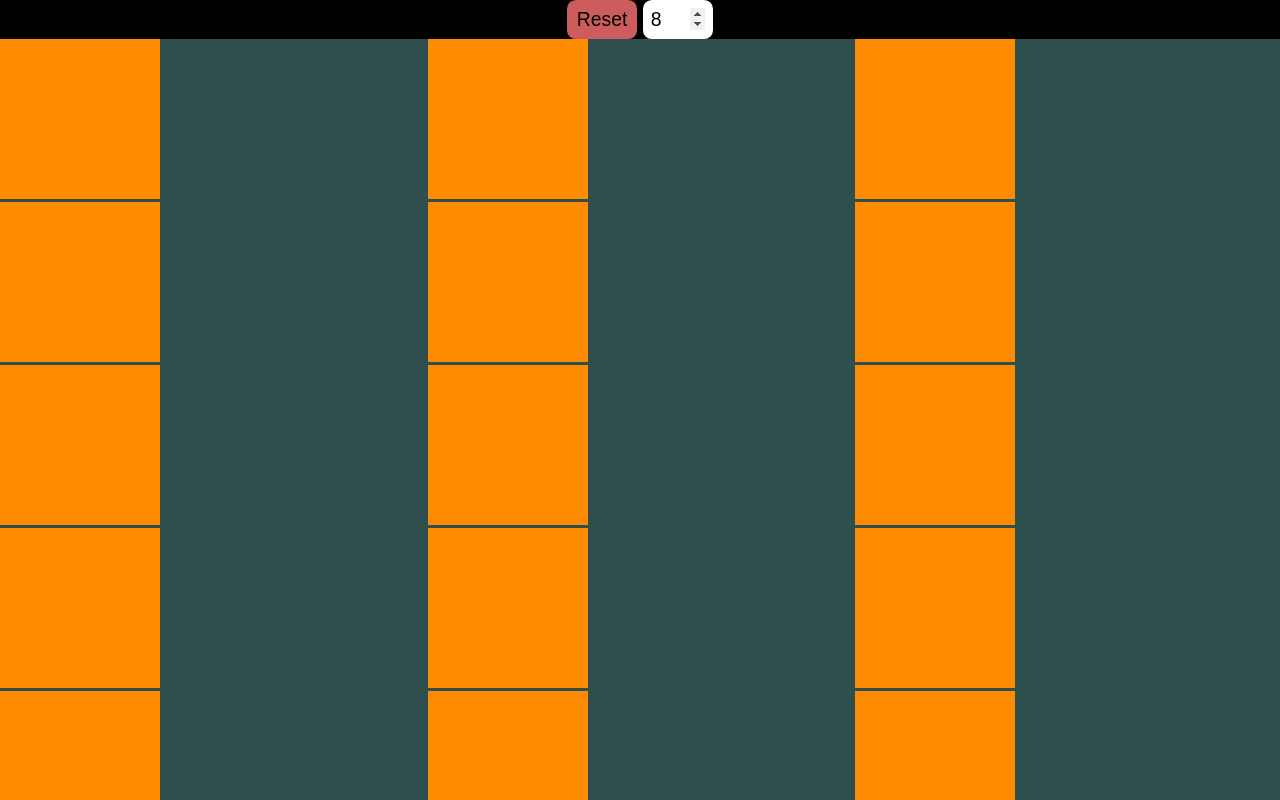
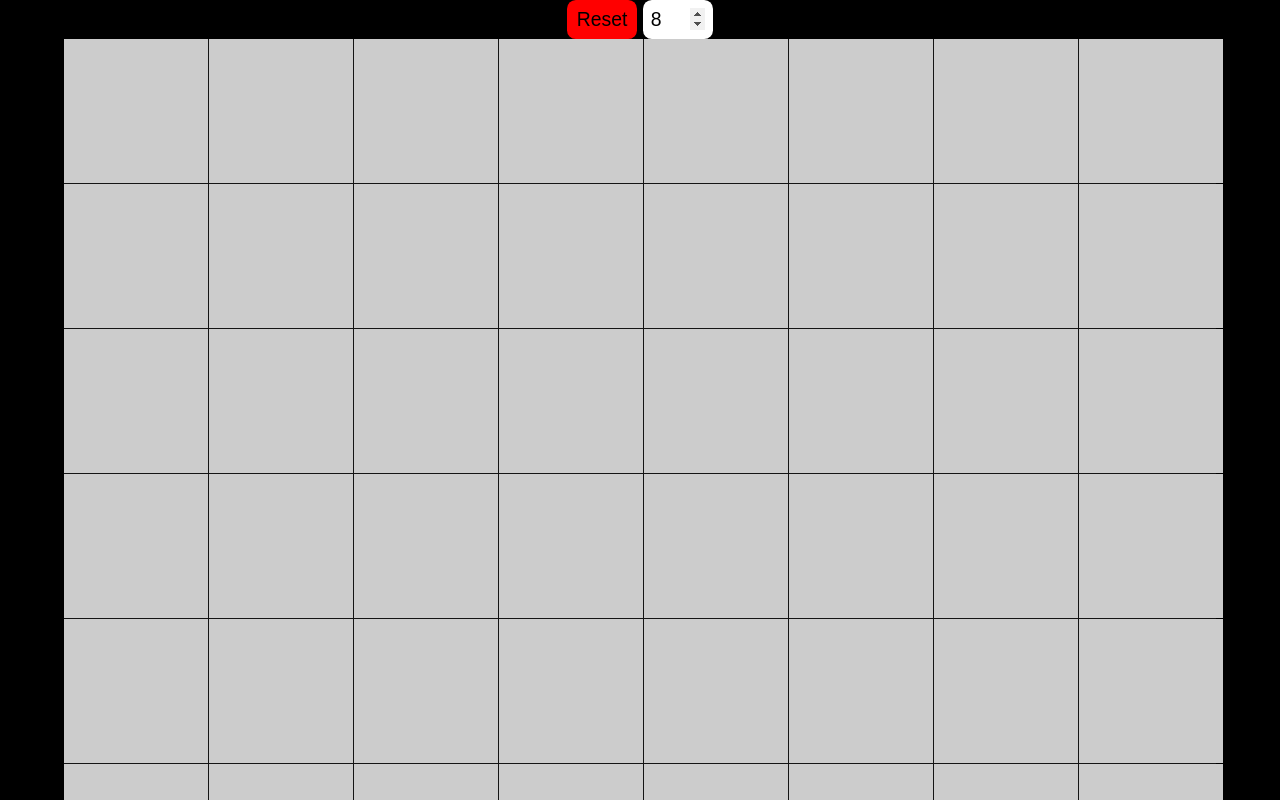
Before and after one commit to style-x/odin-project_etch-a-sketch, a plain HTML site: page index.html in a window 1280 px wide. Both pictures are taken after a click on the button "Reset". Shown: the top 800 px of the page. Drawn offline with Linux system fonts and the light colour scheme.

Commit message:
Malen funktioniert!
Bis jetzt aber nur mit einzelnen Klicks ...

```diff
--- a/scripts.js
+++ b/scripts.js
@@ -2,25 +2,28 @@
 let num;
 let main = document.getElementById("main");
 let button = document.getElementById("button");
+let grid = document.getElementsByClassName("grid");
+let cw = main.clientWidth;
 
 button.addEventListener("click", () => {
   while (main.firstChild) {
     main.removeChild(main.firstChild);
   }
   num = document.getElementById("number").value;
-  reset(num);
-  //console.log(main.clientWidth)
+  createGrid(num);
+  //console.log(cw);
 });
 
 function isNumber(n) { return /^-?[\d.]+(?:e-?\d+)?$/.test(n); };
 
 function createGrid(num) {
   test = Number(num);
-  console.log(test);
-  main.style.gridTemplateColumns = "repeat(1fr, 1px)";
+  //console.log(test);
+  main.style.gridTemplateColumns = `repeat(${num}, 1fr)`;
+  main.style.gridTemplateRows = `repeat(${num}, 1fr)`;
   for (let i = 0; i < num; i++) {
     for (let j = 0; j < num; j++) {
-      main.appendChild(createDiv(main.clientWidth / num));
+      main.appendChild(createDiv(cw / num));
     }
   }
 };
@@ -33,14 +36,14 @@ function createDiv(size) {
   return div;
 }
 
-function reset(num) {
-  if (isNumber(num)) {
-    if (num > 100) {
-      main.innerHTML = "Diese Zahl ist zu groß!";
-    } else {
-      createGrid(num);
-    }
-  } else {
-    main.innerHTML = "Du hast keine Zahl eingegeben.";
+function paintGrid(el) {
+  if(el.target.classList == 'grid'){
+    let square = el.target;
+    square.style.backgroundColor = "black";
   }
 };
+
+main.addEventListener("mousedown", event => {
+  event.preventDefault();
+  paintGrid(event);
+});
--- a/styles.css
+++ b/styles.css
@@ -27,7 +27,7 @@ body {
 }
 
 #button {
-  background-color: indianred;
+  background-color: rgb(255, 0, 0);
 }
 
 input[type=number]::-webkit-inner-spin-button {
@@ -35,17 +35,18 @@ input[type=number]::-webkit-inner-spin-button {
 }
 
 #main {
-  background-color: darkslategrey;
-  width: 100%;
+  background-color: rgb(20, 20, 20);
+  width: 90vw;
+  height: 90vw;
   display: grid;
-  grid-template-columns: repeat(3, 1fr);
-  grid-template-rows: repeat(3, 1fr);
-  grid-column-gap: 3px;
-  grid-row-gap: 3px;
+  grid-template-columns: repeat(5, 1fr);
+  grid-template-rows: repeat(5, 1fr);
+  grid-column-gap: 1px;
+  grid-row-gap: 1px;
 }
 
 .grid {
-  background-color: darkorange;
+  background-color: rgb(204, 204, 204);
   display: inline-block;
   width: 100%;
 }
```
